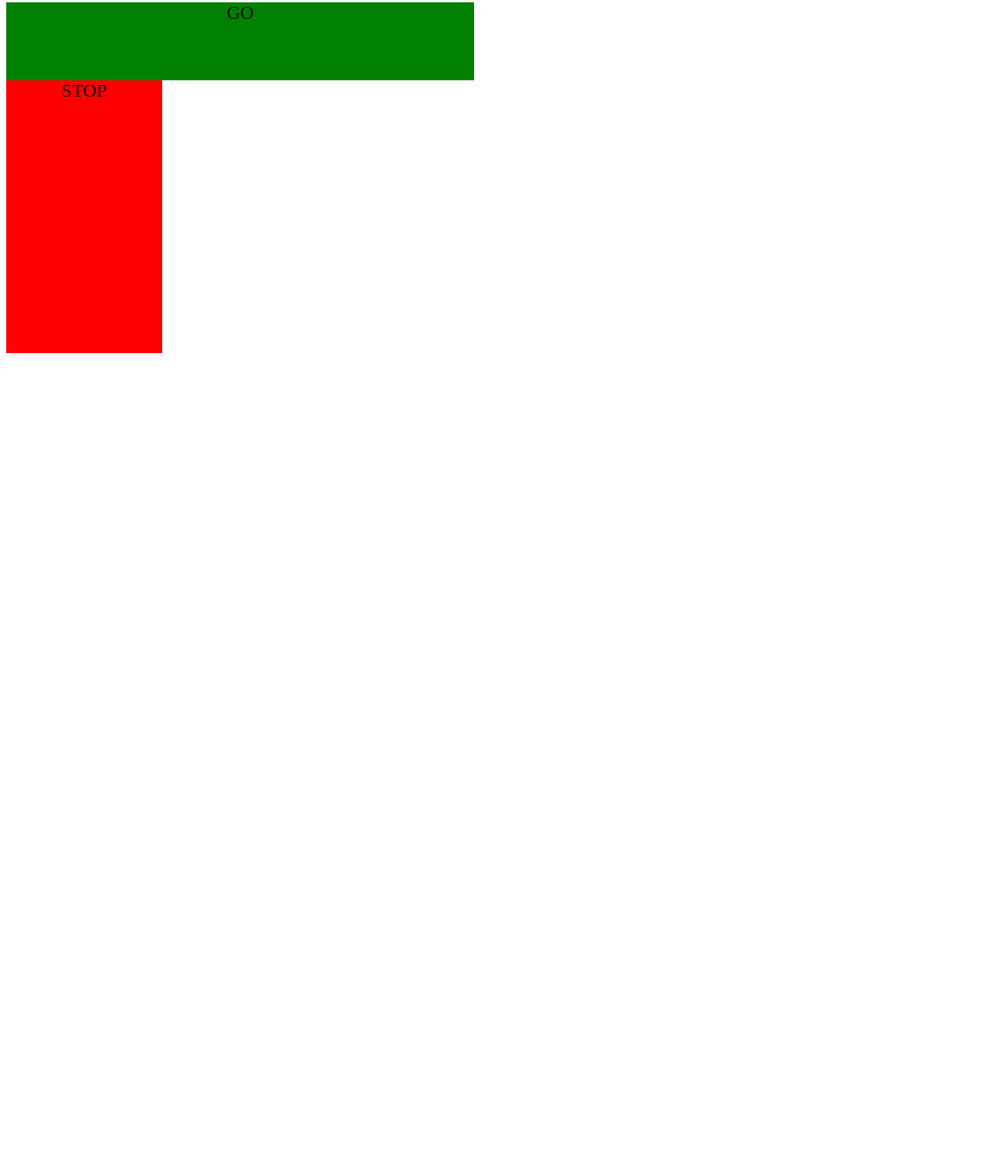
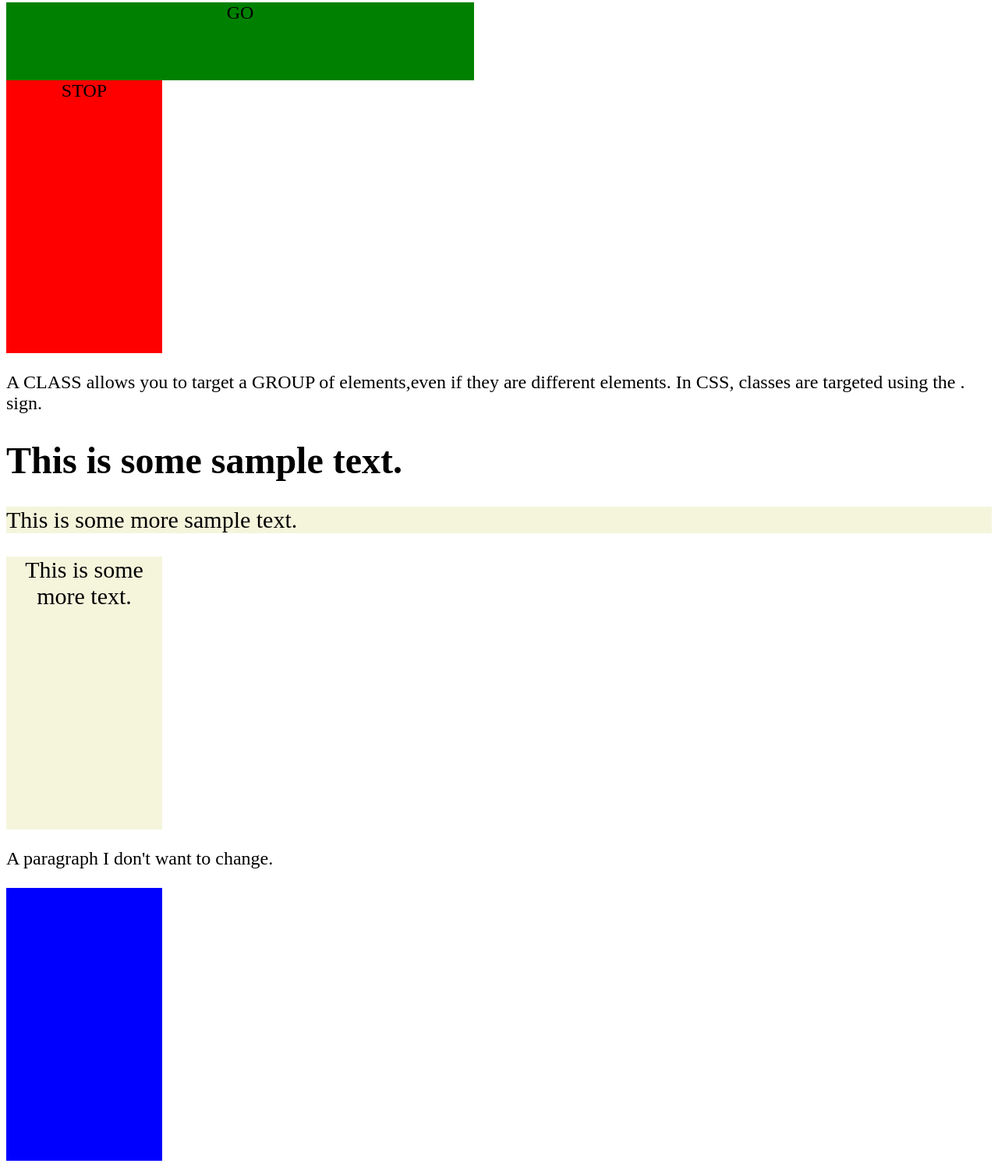
Before and after one commit to Jarvidan/Targeting, a plain HTML site: page index.html in a window 1280 px wide. Shown: the part 1094-2591 px from the top of the page at 78% size. Before the commit the page ends 1555 px from the top, so only its background shows below. Drawn offline with Linux system fonts and the light colour scheme.

Commit message:
added classes notes

```diff
--- a/index.html
+++ b/index.html
@@ -28,5 +28,31 @@
         <div id="go">GO</div>
 
          <div id="stop">STOP</div>
+
+         <p>A CLASS allows you to target a GROUP of elements,even if they are different elements. In CSS, classes are targeted using the . sign.</p>
+
+         <h1>This is some sample text.</h1>
+
+          <p class="bigText">This is some more sample text.</p>
+
+          <div class="bigText">This is some more text.</div>
+
+          <p>A paragraph I don't want to change.</p>
+        <section>
+        <header class="title">
+
+        </header>
+         <article>
+         <footer>
+
+         </footer>
+        </article>
+        </section>
+        <section>
+
+            <div class="title"></div>
+        </section>
+
+
     </body>
     </html>
--- a/style.css
+++ b/style.css
@@ -18,3 +18,8 @@ div{
 background-color: red;
 
 }
+
+.bigText{
+    font-size: 30px;
+    background-color: beige;
+}
```
Also changed, not shown: practice.html (added, +2 -0 lines).
